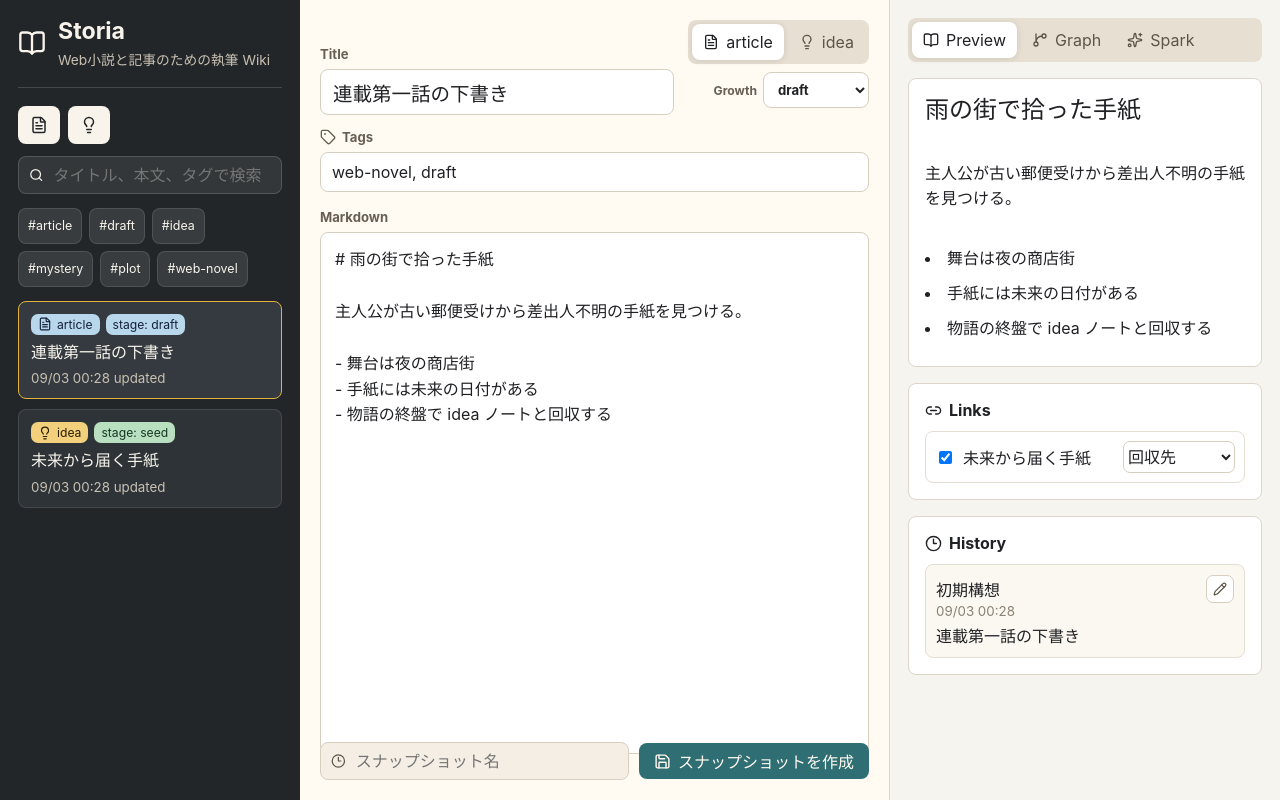
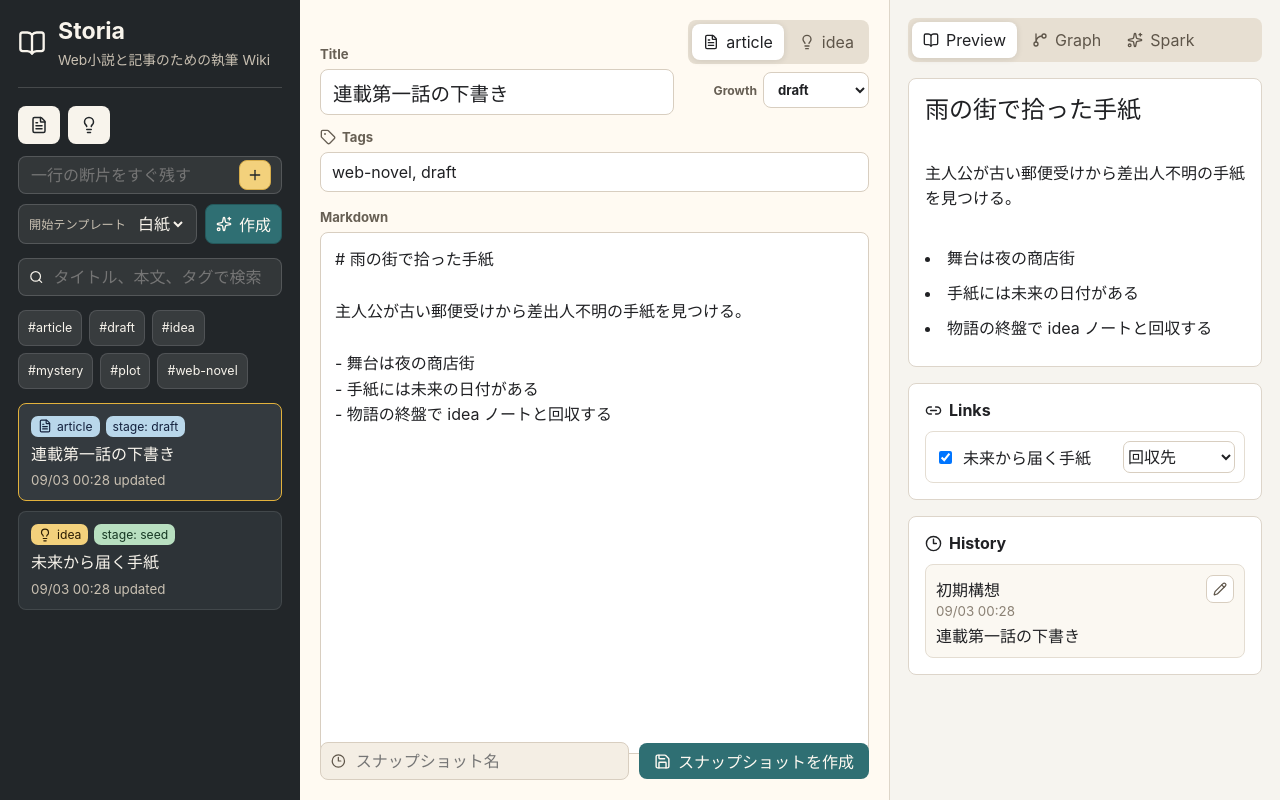
Before and after one commit to hitenkoku/Storia, a React (Vite) app: page / in a window 1280 px wide. Built offline with nearby package versions, Linux system fonts and the light colour scheme.

Commit message:
Add quick capture and start templates

```diff
--- a/src/App.css
+++ b/src/App.css
@@ -86,6 +86,8 @@ button {
 .icon-button,
 .primary-button,
 .sprout-button,
+.quick-capture button,
+.template-create button,
 .tabs button,
 .segmented-control button,
 .tag-strip button {
@@ -106,6 +108,8 @@ button {
 }
 
 .search-box,
+.quick-capture,
+.template-create label,
 .save-row label {
   display: flex;
   align-items: center;
@@ -118,6 +122,8 @@ button {
 }
 
 .search-box input,
+.quick-capture input,
+.template-create select,
 .save-row input {
   width: 100%;
   min-width: 0;
@@ -125,6 +131,46 @@ button {
   outline: 0;
   color: inherit;
   background: transparent;
+}
+
+.quick-capture {
+  margin-bottom: 10px;
+}
+
+.quick-capture button {
+  width: 32px;
+  height: 30px;
+  min-height: 30px;
+  flex: 0 0 auto;
+  color: #222629;
+  background: #f3d17c;
+  border-color: #d6ac4a;
+}
+
+.template-create {
+  display: grid;
+  grid-template-columns: 1fr auto;
+  gap: 8px;
+  margin-bottom: 14px;
+}
+
+.template-create label {
+  min-height: 40px;
+}
+
+.template-create span {
+  flex: 0 0 auto;
+  color: #c9c0b2;
+  font-size: 0.76rem;
+  font-weight: 700;
+}
+
+.template-create button {
+  min-width: 76px;
+  padding: 0 10px;
+  color: #fffaf2;
+  background: #2f6f73;
+  border-color: #24585b;
 }
 
 .tag-strip {
@@ -640,4 +686,12 @@ button {
   .growth-select {
     width: 100%;
   }
+
+  .template-create {
+    grid-template-columns: 1fr;
+  }
+
+  .template-create button {
+    width: 100%;
+  }
 }
--- a/src/App.tsx
+++ b/src/App.tsx
@@ -7,6 +7,7 @@ import {
   Lightbulb,
   Link2,
   Pencil,
+  Plus,
   Save,
   Search,
   Sparkles,
@@ -19,6 +20,7 @@ import "./App.css";
 
 type WorkType = "article" | "idea";
 type GrowthStatus = "seed" | "sprout" | "draft" | "revised" | "published";
+type StartTemplate = "blank" | "scene" | "setting" | "question" | "fragment";
 type LinkKind = "伏線" | "元ネタ" | "対立" | "派生" | "回収先" | "関連";
 
 type ItemLink = {
@@ -84,12 +86,65 @@ const DEFAULT_REVISION_NOTE = "保存前のスナップショット";
 const DEFAULT_LINK_KIND: LinkKind = "関連";
 const LINK_KINDS: LinkKind[] = ["伏線", "元ネタ", "対立", "派生", "回収先", "関連"];
 const GROWTH_STATUSES: GrowthStatus[] = ["seed", "sprout", "draft", "revised", "published"];
+const START_TEMPLATE_OPTIONS: StartTemplate[] = ["blank", "scene", "setting", "question", "fragment"];
 const GROWTH_STATUS_LABELS: Record<GrowthStatus, string> = {
   seed: "seed",
   sprout: "sprout",
   draft: "draft",
   revised: "revised",
   published: "published",
+};
+const START_TEMPLATES: Record<
+  StartTemplate,
+  {
+    label: string;
+    type: WorkType;
+    growthStatus: GrowthStatus;
+    title: string;
+    tags: string[];
+    body: string;
+  }
+> = {
+  blank: {
+    label: "白紙",
+    type: "article",
+    growthStatus: "draft",
+    title: "新しい記事",
+    tags: ["article"],
+    body: "# 新しい記事\n\nここから書き始める。",
+  },
+  scene: {
+    label: "場面",
+    type: "article",
+    growthStatus: "draft",
+    title: "新しい場面",
+    tags: ["article", "scene"],
+    body: "# 新しい場面\n\n誰が、どこで、何を失うのか。\n\n## 起きること\n\n- ",
+  },
+  setting: {
+    label: "設定",
+    type: "idea",
+    growthStatus: "seed",
+    title: "新しい設定",
+    tags: ["idea", "setting"],
+    body: "# 新しい設定\n\nこの世界では、何が当たり前で、何が禁じられているのか。",
+  },
+  question: {
+    label: "問い",
+    type: "idea",
+    growthStatus: "seed",
+    title: "新しい問い",
+    tags: ["idea", "question"],
+    body: "# 新しい問い\n\nもし、主人公が一番信じているものが嘘だったら？",
+  },
+  fragment: {
+    label: "断片",
+    type: "idea",
+    growthStatus: "seed",
+    title: "新しい断片",
+    tags: ["idea", "fragment"],
+    body: "# 新しい断片\n\nまだ形になっていない一文や会話をここに置く。",
+  },
 };
 
 const nowIso = () => new Date().toISOString();
@@ -124,6 +179,9 @@ const isLinkKind = (value: unknown): value is LinkKind =>
 
 const isGrowthStatus = (value: unknown): value is GrowthStatus =>
   typeof value === "string" && GROWTH_STATUSES.includes(value as GrowthStatus);
+
+const isStartTemplate = (value: unknown): value is StartTemplate =>
+  typeof value === "string" && START_TEMPLATE_OPTIONS.includes(value as StartTemplate);
 
 const normalizeLinks = (item: unknown): ItemLink[] => {
   const value = item as { links?: unknown; linkedIds?: unknown };
@@ -296,6 +354,8 @@ function App() {
   const [query, setQuery] = useState("");
   const [draft, setDraft] = useState<Draft>(() => makeDraft(workspace.items[0]));
   const [view, setView] = useState<"preview" | "graph" | "spark">("preview");
+  const [quickCapture, setQuickCapture] = useState("");
+  const [startTemplate, setStartTemplate] = useState<StartTemplate>("blank");
   const [editingRevisionId, setEditingRevisionId] = useState("");
   const [revisionNoteDraft, setRevisionNoteDraft] = useState("");
 
@@ -571,6 +631,12 @@ function App() {
     cancelEditingRevision();
   };
 
+  const createWorkItem = (item: WorkItem) => {
+    setWorkspace((current) => ({ ...current, items: [item, ...current.items] }));
+    setSelectedId(item.id);
+    setDraft(makeDraft(item));
+  };
+
   const createItem = (type: WorkType) => {
     const timestamp = nowIso();
     const id = newId();
@@ -587,9 +653,50 @@ function App() {
       updatedAt: timestamp,
     };
 
-    setWorkspace((current) => ({ ...current, items: [item, ...current.items] }));
-    setSelectedId(id);
-    setDraft(makeDraft(item));
+    createWorkItem(item);
+  };
+
+  const createFromTemplate = () => {
+    const template = START_TEMPLATES[startTemplate];
+    const timestamp = nowIso();
+    const item: WorkItem = {
+      id: newId(),
+      type: template.type,
+      growthStatus: template.growthStatus,
+      title: template.title,
+      tags: template.tags,
+      body: template.body,
+      links: [],
+      revisionIds: [],
+      createdAt: timestamp,
+      updatedAt: timestamp,
+    };
+
+    createWorkItem(item);
+  };
+
+  const submitQuickCapture = (event: FormEvent) => {
+    event.preventDefault();
+    const text = quickCapture.trim();
+    if (!text) return;
+
+    const timestamp = nowIso();
+    const title = text.length > 36 ? `${text.slice(0, 36)}...` : text;
+    const item: WorkItem = {
+      id: newId(),
+      type: "idea",
+      growthStatus: "seed",
+      title,
+      tags: ["idea", "fragment"],
+      body: `# ${title}\n\n${text}`,
+      links: [],
+      revisionIds: [],
+      createdAt: timestamp,
+      updatedAt: timestamp,
+    };
+
+    createWorkItem(item);
+    setQuickCapture("");
   };
 
   const sproutIdea = () => {
@@ -673,6 +780,42 @@ function App() {
           </button>
           <button className="icon-button" type="button" onClick={() => createItem("idea")} title="アイデアを追加">
             <Lightbulb size={18} aria-hidden="true" />
+          </button>
+        </div>
+
+        <form className="quick-capture" onSubmit={submitQuickCapture}>
+          <input
+            value={quickCapture}
+            onChange={(event) => setQuickCapture(event.currentTarget.value)}
+            placeholder="一行の断片をすぐ残す"
+          />
+          <button type="submit" title="断片を保存">
+            <Plus size={16} aria-hidden="true" />
+          </button>
+        </form>
+
+        <div className="template-create">
+          <label>
+            <span>開始テンプレート</span>
+            <select
+              value={startTemplate}
+              onChange={(event) => {
+                const nextTemplate = event.currentTarget.value;
+                if (isStartTemplate(nextTemplate)) {
+                  setStartTemplate(nextTemplate);
+                }
+              }}
+            >
+              {START_TEMPLATE_OPTIONS.map((template) => (
+                <option key={template} value={template}>
+                  {START_TEMPLATES[template].label}
+                </option>
+              ))}
+            </select>
+          </label>
+          <button type="button" onClick={createFromTemplate}>
+            <Sparkles size={16} aria-hidden="true" />
+            作成
           </button>
         </div>
 
```
